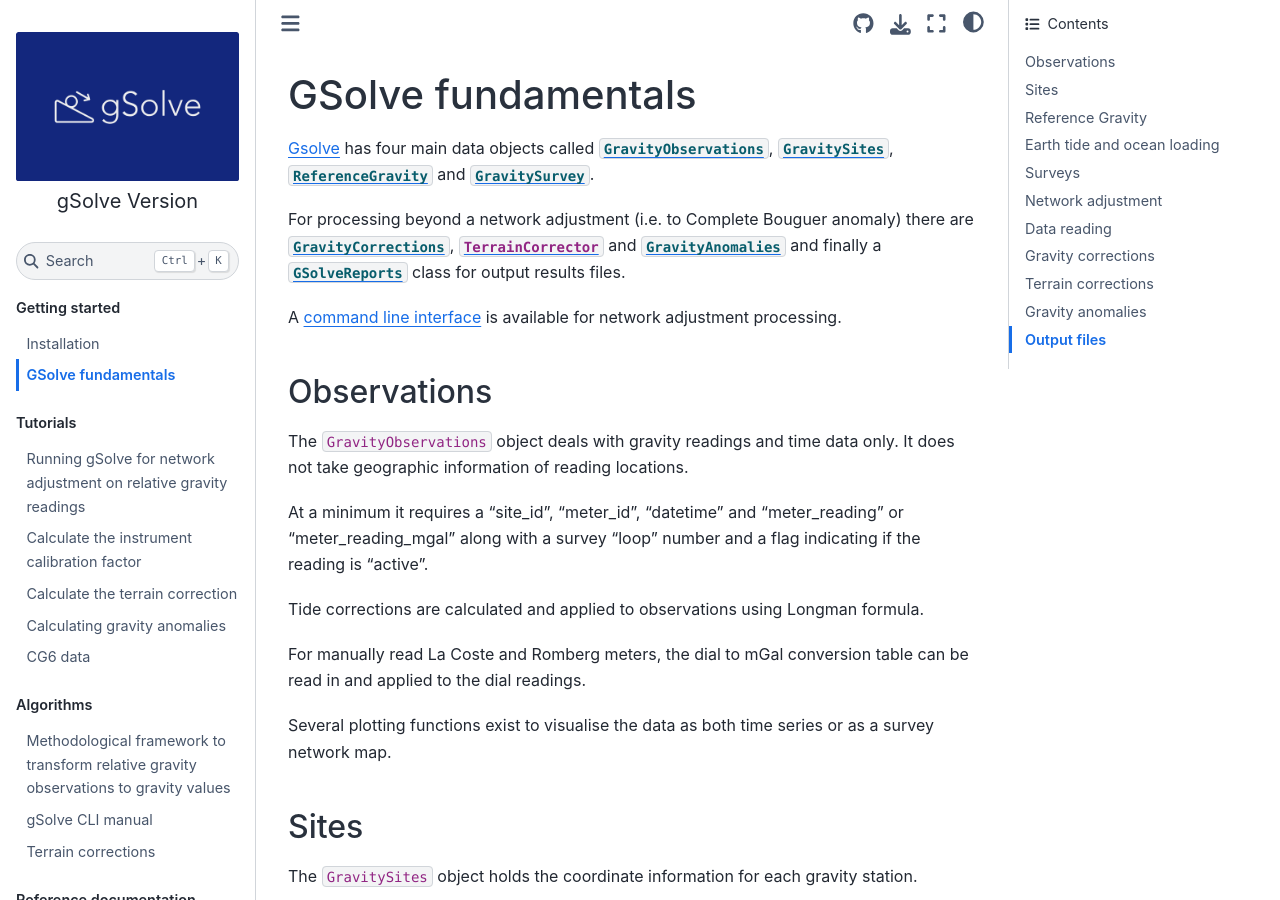
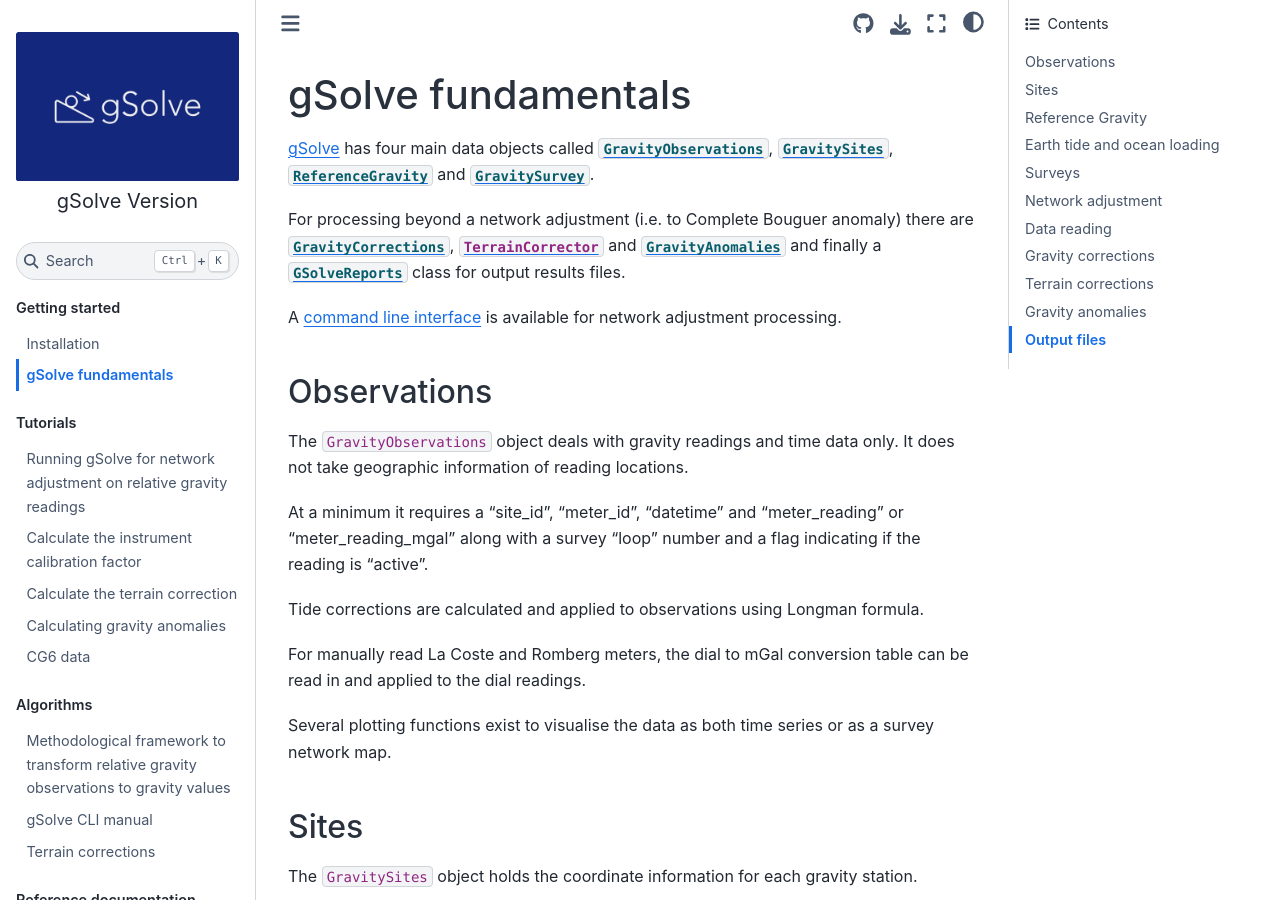
Before and after one commit to GNS-Science/gsolve, a Sphinx documentation site: the page built from docs/source/fundamentals.md, in a window 1280 px wide and 900 px high. Built offline with Sphinx 7.4.7 and the Sphinx Book theme 1.1.4, drawn with Linux system fonts in a browser that asks for light colours; the version number could not be read and is left out.

```diff
--- a/docs/source/fundamentals.md
+++ b/docs/source/fundamentals.md
@@ -1,6 +1,6 @@
-# GSolve fundamentals
+# gSolve fundamentals
 
-[Gsolve](index.rst) has four main data objects called [`GravityObservations`](#observations), [`GravitySites`](#sites), [`ReferenceGravity`](#reference-gravity) and [`GravitySurvey`](#surveys).
+[gSolve](index.rst) has four main data objects called [`GravityObservations`](#observations), [`GravitySites`](#sites), [`ReferenceGravity`](#reference-gravity) and [`GravitySurvey`](#surveys).
 
 For processing beyond a network adjustment (i.e. to Complete Bouguer anomaly) there are [`GravityCorrections`](#gravity-corrections), [`TerrainCorrector`](terrain_corrections.md) and [`GravityAnomalies`](#gravity-anomalies) and finally a [`GSolveReports`](#output-files) class for output results files.
 
```
